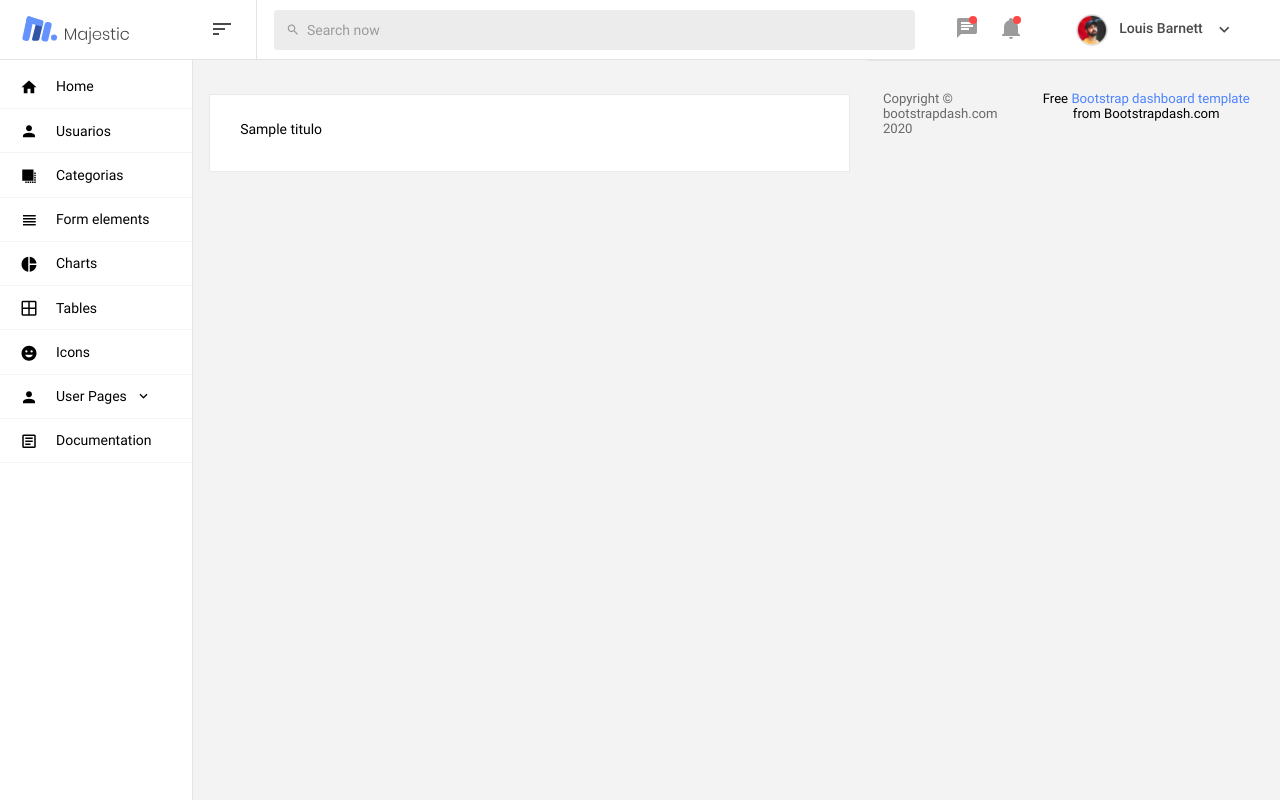
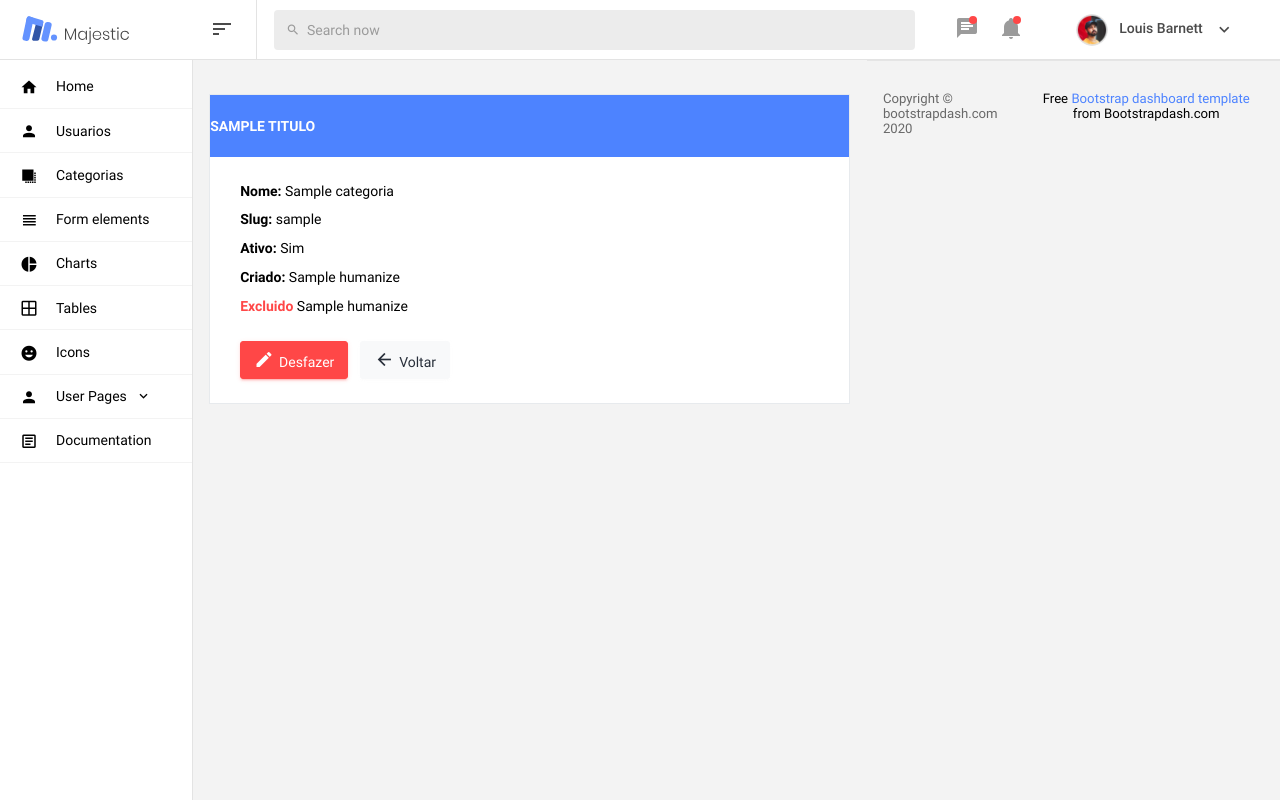
Before and after one commit to nijige/Forca-do-habito, a CodeIgniter 4 app: the page made by app/Views/Admin/Categorias/show.php in a window 1280 px wide. Run offline with PHP 8.4 and a stand-in for CodeIgniter, Linux system fonts and the light colour scheme; the template is opened without the code that fills it: most values are stand-ins (such as "Sample title", 1, 10 or a date in 2020); some libraries are stand-ins or nearby versions.

Commit message:
fazendo alteraçoes na view categoria de produtos

```diff
--- a/app/Views/Admin/Categorias/show.php
+++ b/app/Views/Admin/Categorias/show.php
@@ -28,10 +28,100 @@ echo  $this->extend('Admin/layout/principal'); ?>
 <div class="row">
     <div class="col-lg-12 grid-margin stretch-card">
         <div class="card">
-          <div class="card-body">
-                <p class="card- title"><?php echo $titulo; ?></p>
+            <div class="card-herder bg-primary pb-0 pt-4">
+                <h4 class="card-title text-white"><?php echo esc($titulo); ?></h4>
 
             </div>
+
+            <div class="card-body">
+                <p class=" card-text">
+                    <span class="font-weight-bold"> Nome: </span>
+                    <?php echo esc($categoria->nome); ?>
+
+                </p>
+
+                <p class=" card-text">
+                    <span class="font-weight-bold"> Slug: </span>
+                    <?php echo esc($categoria->slug); ?>
+
+                </p>
+
+                <p class=" card-text">
+                    <span class="font-weight-bold"> Ativo: </span>
+                    <?php echo esc($categoria->ativo ? 'Sim' : 'Não'); ?>
+
+                </p>
+
+                <p class=" card-text">
+                    <span class="font-weight-bold"> Criado: </span>
+                    <?php echo $categoria->criado_em->humanize(); ?>
+
+                </p>
+
+                <?php if ($categoria->deletado_em == null) : ?>
+
+                    <p class=" card-text">
+                        <span class="font-weight-bold"> Atualizado: </span>
+                        <?php echo $categoria->atualizado_em->humanize(); ?>
+
+                    </p>
+                <?php else : ?>
+
+                    <p class=" card-text">
+                        <span class="font-weight-bold text-danger"> Excluido </span>
+                        <?php echo $categoria->deletado_em->humanize(); ?>
+
+                    </p>
+
+                <?php endif; ?>
+
+                <div class="mt-4">
+
+                <?php if ($categoria->deletado_em == null) : ?>
+
+                    <a href="<?php echo site_url("admin/categorias/editar/$categoria->id");?>" class="btn btn-dark btn-sm mr-2">
+                    <i class="mdi mdi-pencil btn-icon-prepend"> </i>
+                      Editar
+
+
+                </a>
+
+
+                    <a href="<?php echo site_url("admin/categorias/editar/$categoria->id");?>" class="btn btn-danger btn-sm mr-2">
+                    <i class="mdi mdi-pencil btn-icon-prepend"> </i>
+                      Excluir
+
+
+                </a>
+
+
+                    <a href="<?php echo site_url("admin/categorias/excluir/$categoria->id");?>" class="btn btn-light text-dark btn-sm">
+                    <i class="mdi mdi-pencil btn-icon-prepend"> </i>
+                      Voltar
+
+
+                </a>
+
+                <?php else:?>
+                    <a title="Desfazer exclusão" href="<?php echo site_url("admin/categorias/desfazerexclusao/$categoria->id");?>" class="btn btn-danger btn-sm mr-2">
+                    <i class="mdi mdi-pencil btn-icon-prepend"> </i>
+                      Desfazer
+
+                </a>
+
+                    <a href="<?php echo site_url("admin/categorias");?>" class="btn btn-light text-dark btn-sm">
+                    <i class="mdi mdi-arrow-left btn-icon-prepend"> </i>
+                      Voltar
+
+                </a>
+
+                <?php endif;?>
+
+
+
+            </div>
+            </div>
+
 
         </div>
     </div>
```
Also changed, not shown: app/Controllers/Admin/Categorias.php (+56 -0 lines), app/Views/Admin/Categorias/editar.php (added, +84 -0 lines), app/Views/Admin/Categorias/form.php (added, +23 -0 lines), app/Views/Admin/Categorias/atualizar.php (added).
